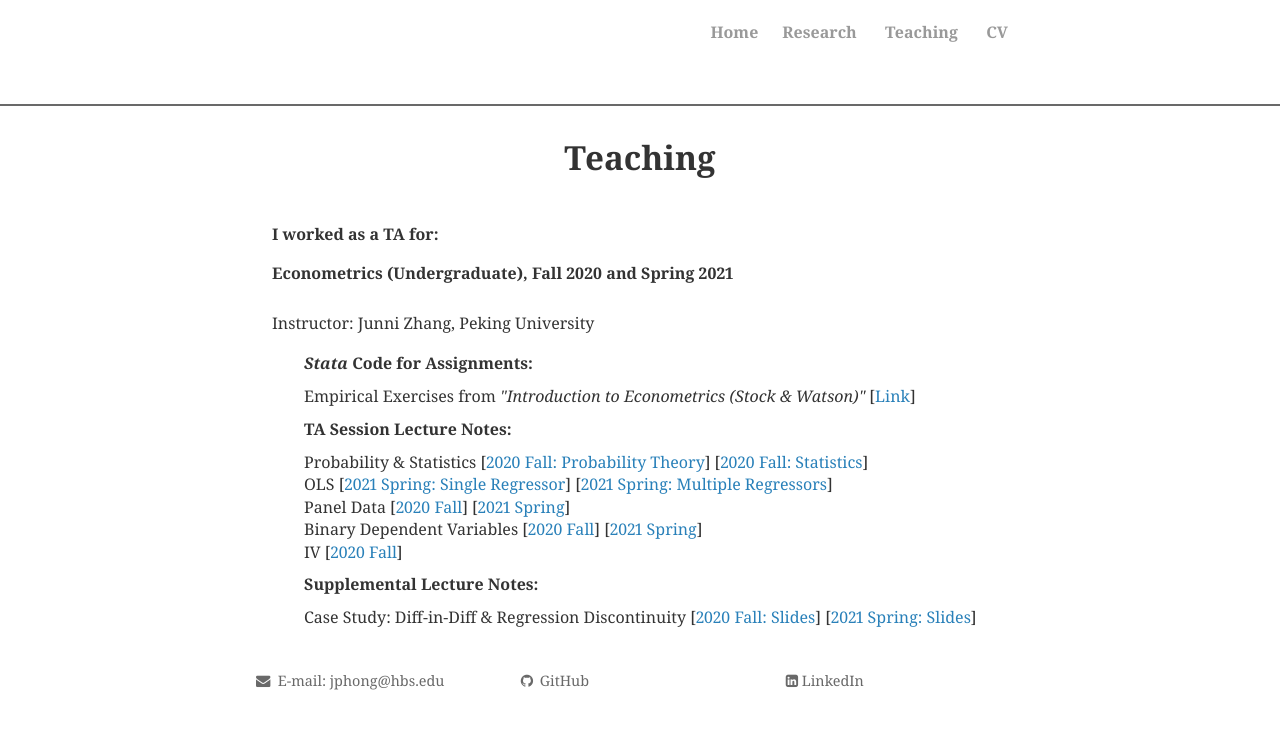
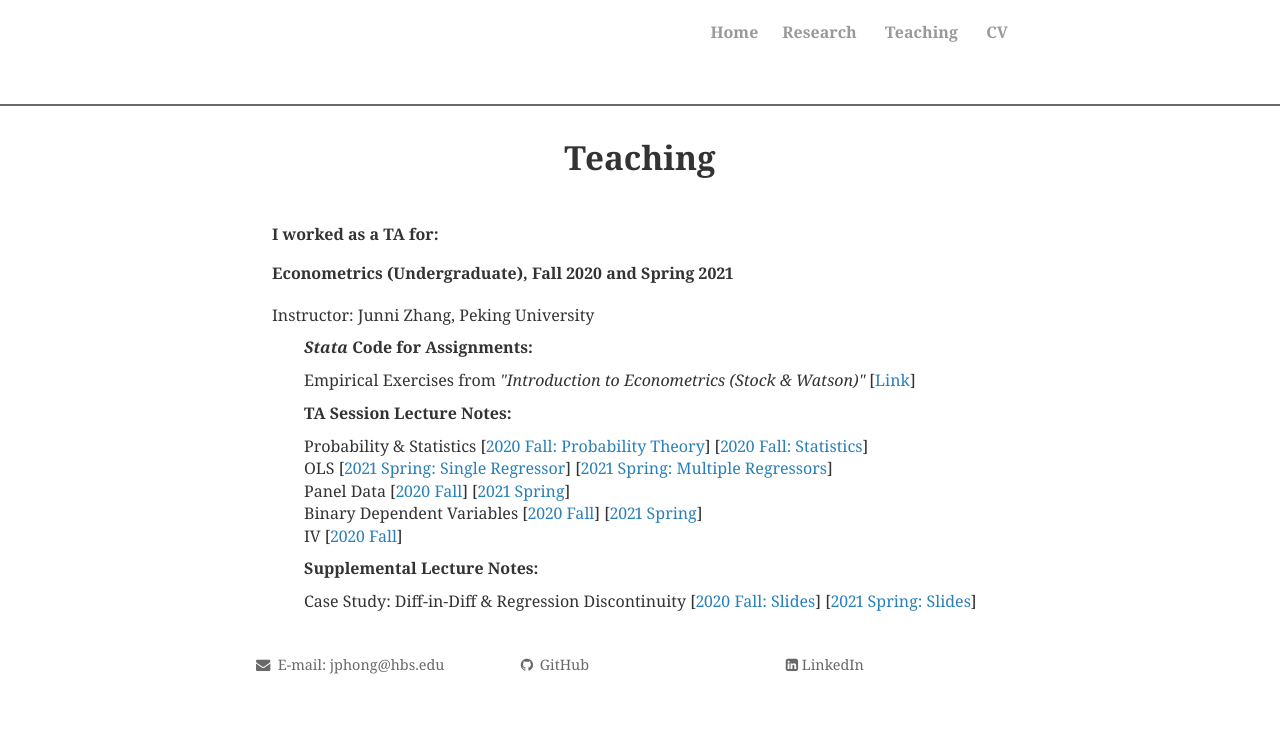
Before and after one commit to JingpengHong/JingpengHong.github.io, a Jekyll site: the page built from teaching.html, in a window 1280 px wide. Shown: the top 729 px of the page. Built offline with Jekyll 4.4.1, drawn with Linux system fonts in a browser that asks for light colours; nearby versions of some CDN libraries; comment, search, counter and statistics services are not loaded; a style sheet for code colours, icons or effects is not loaded.

Commit message:
Update teaching.html

```diff
--- a/teaching.html
+++ b/teaching.html
@@ -6,7 +6,7 @@ permalink: /teaching/
 
 <strong> I worked as a TA for: </strong>
 <p style="line-height: 300%"> <strong> Econometrics (Undergraduate), Fall 2020 and Spring 2021 </strong>
-<p style="line-height: 150%"> Instructor: Junni Zhang, Peking University
+<p style="line-height: 50%"> Instructor: Junni Zhang, Peking University
 <br>
 <p style="text-align:justify;text-indent:2em"><b><i>Stata</i> Code for Assignments: </b>
 <p style="text-align:justify;text-indent:2em;line-height: 50%">Empirical Exercises from <i>"Introduction to Econometrics (Stock & Watson)" </i> [<a href="https://github.com/JingpengHong/Econometrics_TA.git" >Link</a>]
```
